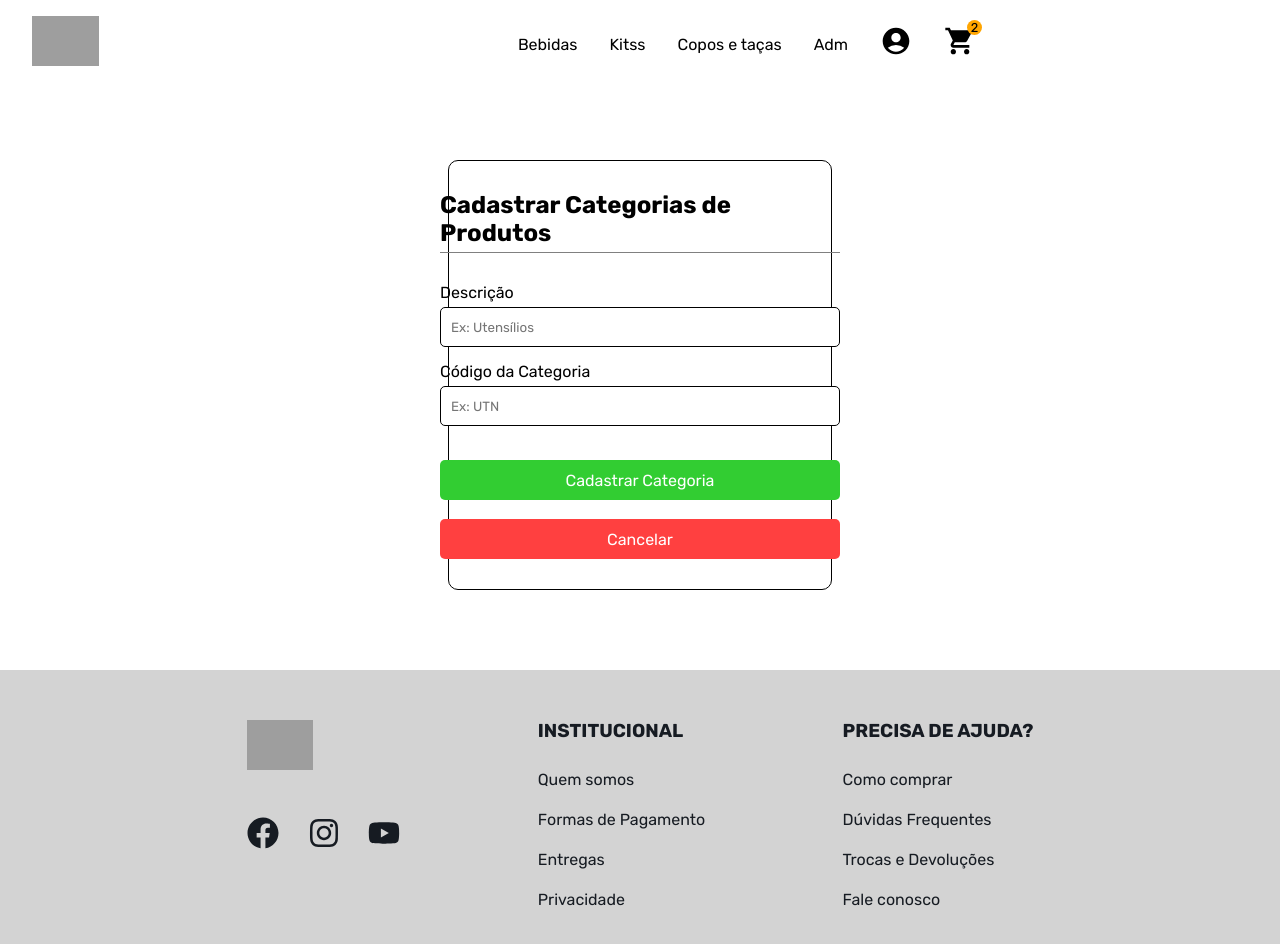
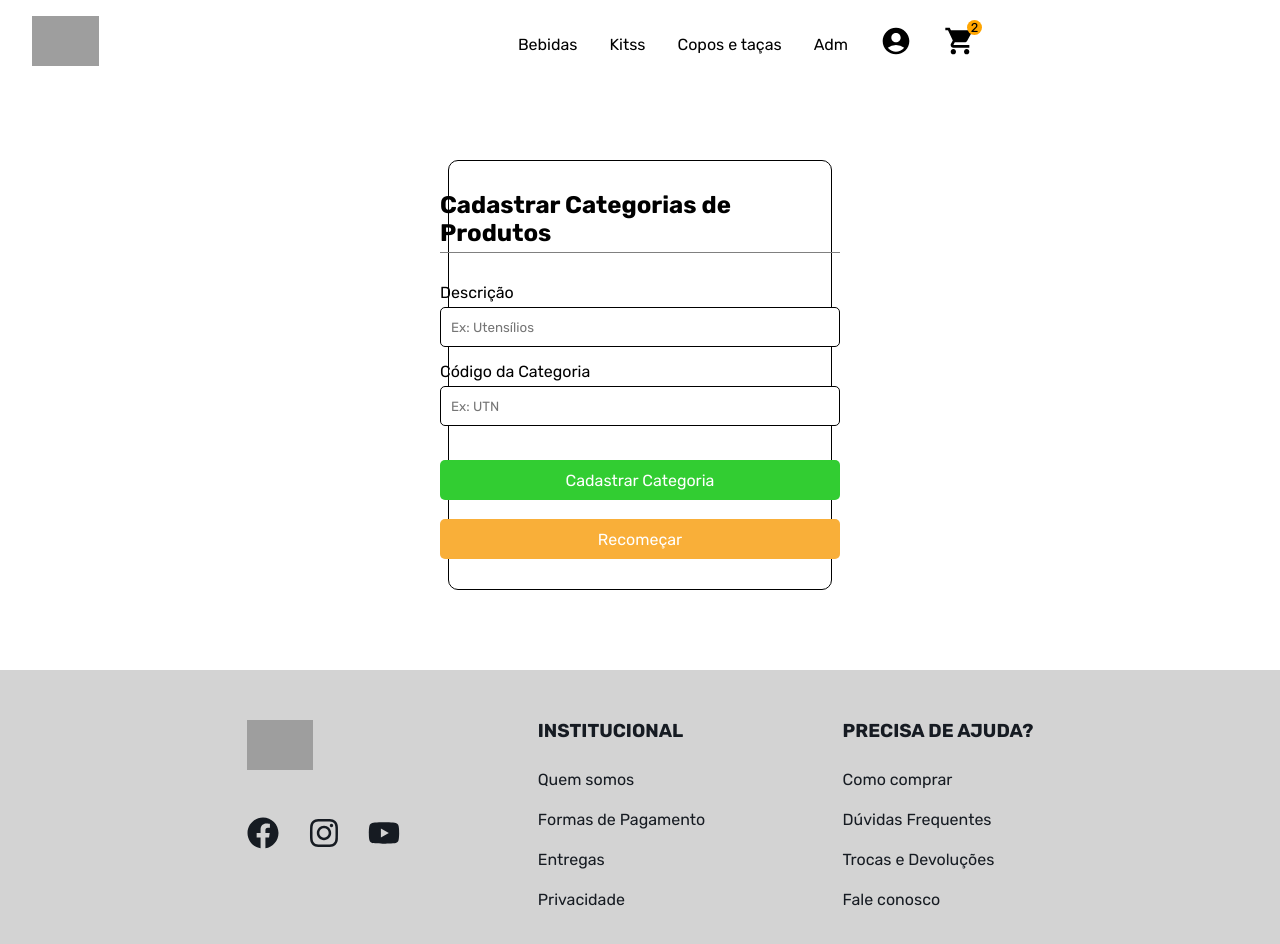
Before and after one commit to Thekote/Ecommerce42, a React (Create React App) app in the folder frontend/: page /category/new in a window 1280 px wide. Shown: the top 944 px of the page. Built offline with nearby package versions, Linux system fonts and the light colour scheme; grey boxes are pictures that could not be loaded.

Commit message:
fix: reset buttons colors and label from forms

```diff
--- a/frontend/src/pages/AddCategory/index.js
+++ b/frontend/src/pages/AddCategory/index.js
@@ -67,7 +67,7 @@ const AddCategory = () => {
             </button>
             <br />{" "}
             <button type="reset" className="btn btn-cancel">
-              Cancelar
+              Recomeçar
             </button>
           </div>
         </div>
@@ -139,11 +139,11 @@ const FormContainer = styled.form`
   }
 
   .btn-cancel {
-    background-color: #ff4040;
+    background-color: #F9AF39;
   }
 
   .btn-cancel:hover {
-    background-color: #b22222;
+    background-color: #fe7839;
   }
 `
 
--- a/frontend/src/pages/AddProduct/index.js
+++ b/frontend/src/pages/AddProduct/index.js
@@ -106,7 +106,7 @@ const AddProduct = () => {
             </button>
             <br />{" "}
             <button type="reset" className="btn btn-cancel">
-              Cancelar
+              Recomeçar
             </button>
           </div>
         </div>
@@ -178,11 +178,11 @@ const FormContainer = styled.form`
   }
 
   .btn-cancel {
-    background-color: #ff4040;
+    background-color: #F9AF39;
   }
 
   .btn-cancel:hover {
-    background-color: #b22222;
+    background-color: #fe7839;
   }
 `
 
```
Also changed, not shown: 2 other files (tests, documents, lock files or other folders).
